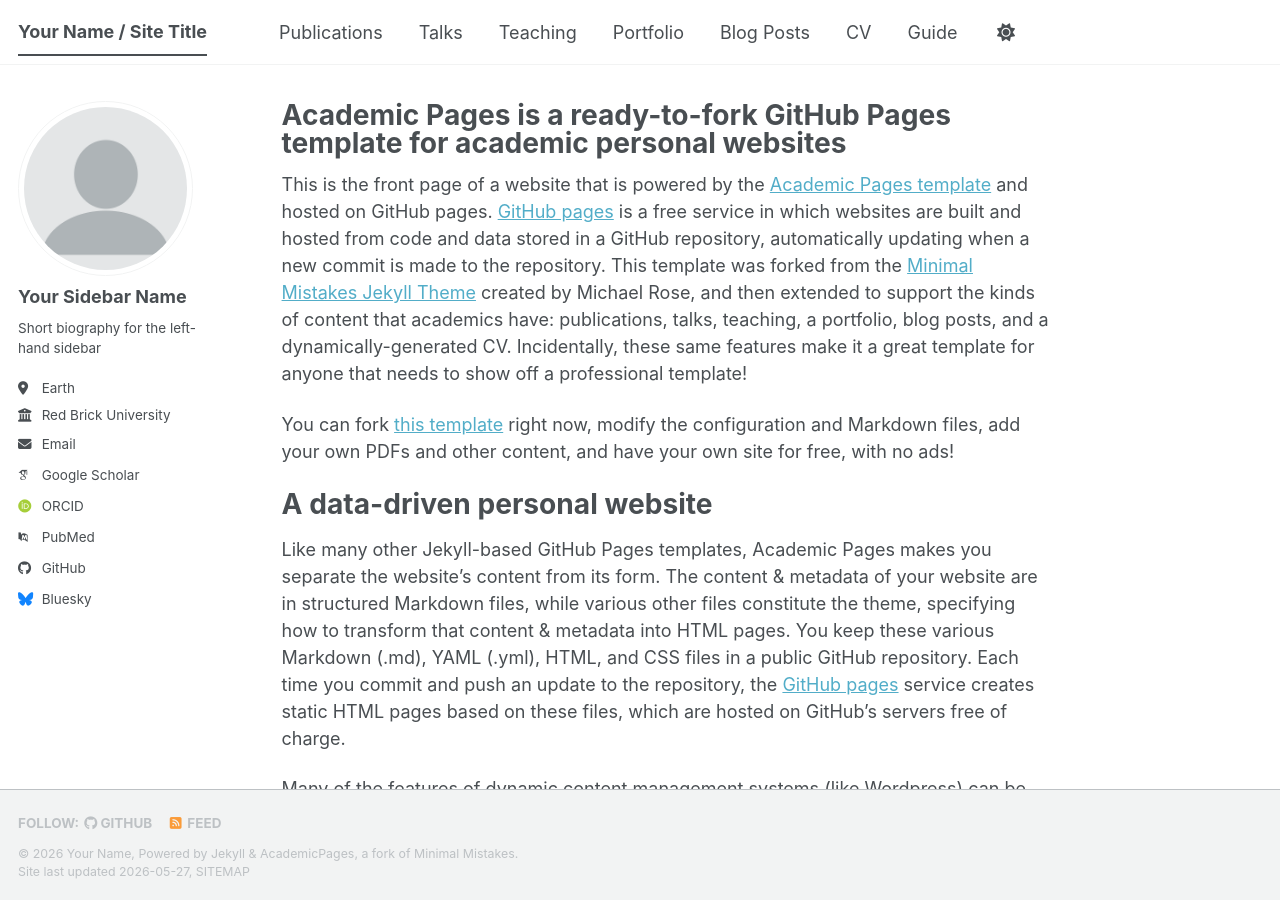
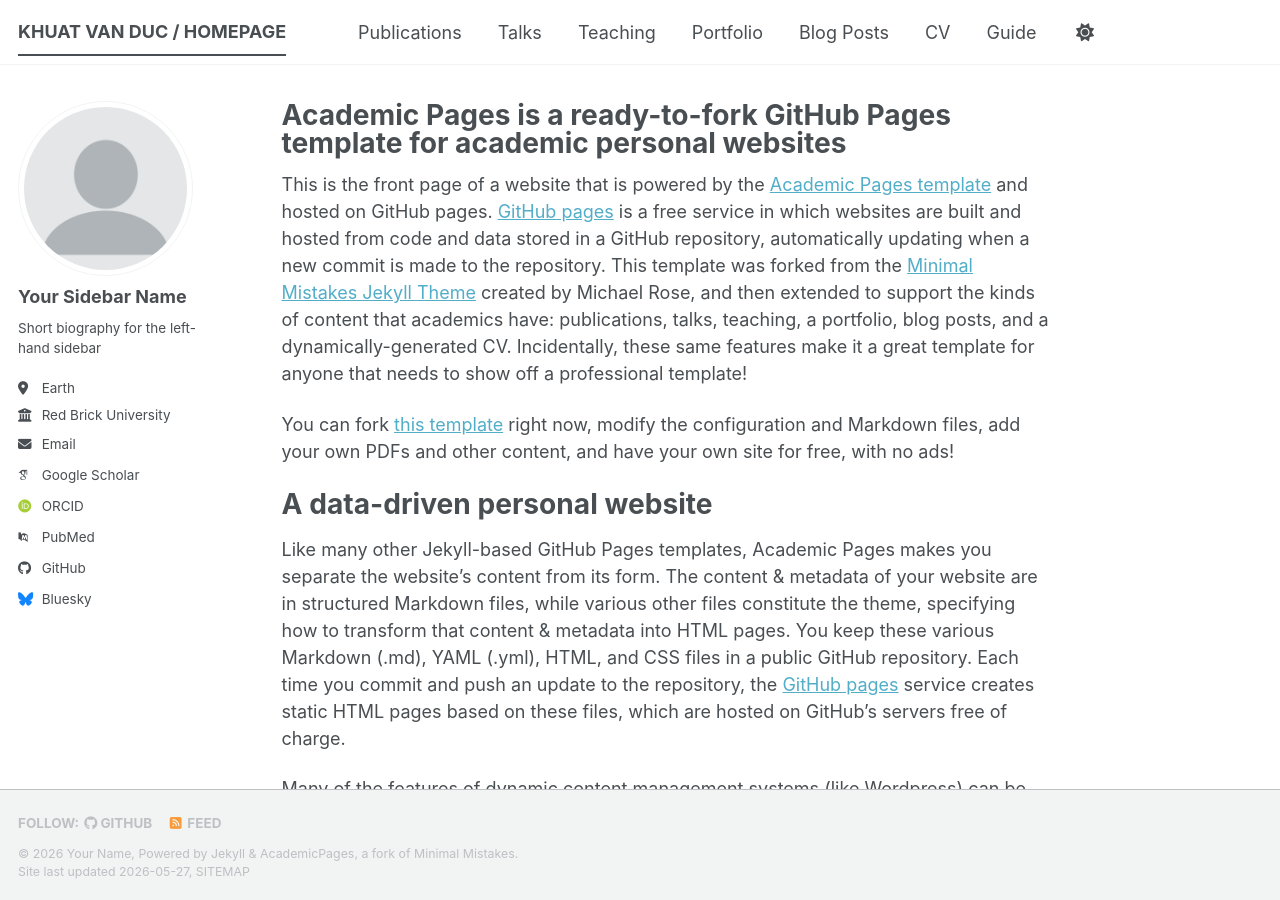
Before and after one commit to duckv-sketch/KHUAT-VAN-DUC, a Jekyll site: the page built from _pages/about.md, in a window 1280 px wide and 900 px high. Built offline with Jekyll 4.4.1, drawn with Linux system fonts in a browser that asks for light colours; some web fonts are replaced; a script bundle is joined from its source files by our own code; library files that are not in the unit come from our copies.

Commit message:
Update _config.yml

```diff
--- a/_config.yml
+++ b/_config.yml
@@ -9,7 +9,7 @@
 # Basic Site Settings
 locale                   : "en-US"
 site_theme               : "default" # The available themes options are "default", "air", "sunrise", "mint", "dirt" and "contrast"
-title                    : "Your Name / Site Title"
+title                    : "KHUAT VAN DUC / HOMEPAGE"
 title_separator          : "-"
 name                     : &name "Your Name"
 description              : &description "Your Name's academic portfolio"   # Update this with a general description of your site, this is the default if not overridden by a page
```
